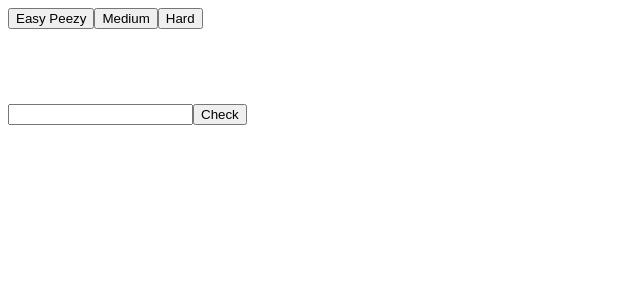
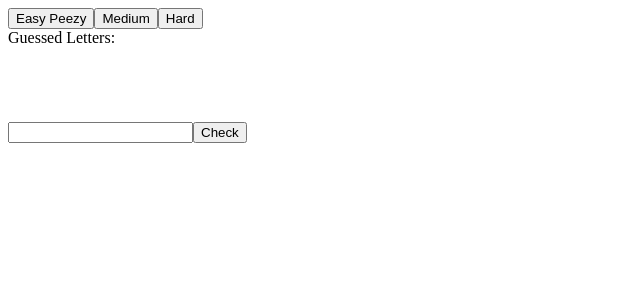
Before and after one commit to rybrennan/reach-project, a React app: page / in a window 1280 px wide. Shown: the top 300 px of the page, without its empty margins (0-640 px from the left). Built offline with nearby package versions, Linux system fonts and the light colour scheme; no server answers.

Commit message:
[wip] Abrstracted Input functionality out into a new React Component

```diff
--- a/src/components/App.jsx
+++ b/src/components/App.jsx
@@ -1,6 +1,7 @@
 import React from "react";
 import axios from "axios";
 import $ from 'jquery';
+import Input from './Input';
 
 
 class App extends React.Component {
@@ -13,6 +14,8 @@ class App extends React.Component {
       guessedLetter: ''
     }
 
+    this.handleChange = this.handleChange.bind(this);
+    this.handleCheckLetter = this.handleCheckLetter.bind(this);
     this.handleChange = this.handleChange.bind(this);
   }
 
@@ -40,7 +43,7 @@ class App extends React.Component {
   handleSuperSmart() {
     this.handleAjax('hard');
   }
-
+//HandleChange!!
   handleChange(e) {
     this.setState({
       [e.target.name]: e.target.value
@@ -108,12 +111,12 @@ class App extends React.Component {
           <button onClick={() => this.handleMedium()}>Medium</button>
           <button onClick={() => this.handleSuperSmart()}>Hard</button>
         </div>
+        Guessed Letters:
         <h1> {this.state.letters} </h1>
         <br />
         <br />
         <br />
-        <input type='text' onChange={this.handleChange} name='guessedLetter' />
-        <button onClick={() => this.handleCheckLetter()}>Check</button>
+        <Input onHandleCheckLetter={this.handleCheckLetter} onHandleChange={this.handleChange}/>
       </div>
     );
   }
--- /dev/null
+++ b/src/components/Input.jsx
@@ -0,0 +1,17 @@
+import React from "react";
+
+
+class Input extends React.Component {
+  constructor(props) {
+    super(props)
+  }
+  render() {
+    return (
+      <div>
+        <input type='text' onChange={this.props.onHandleChange} name='guessedLetter' />
+        <button onClick={() => this.props.onHandleCheckLetter()}>Check</button>
+      </div>
+    )
+  }
+}
+export default Input;
```
